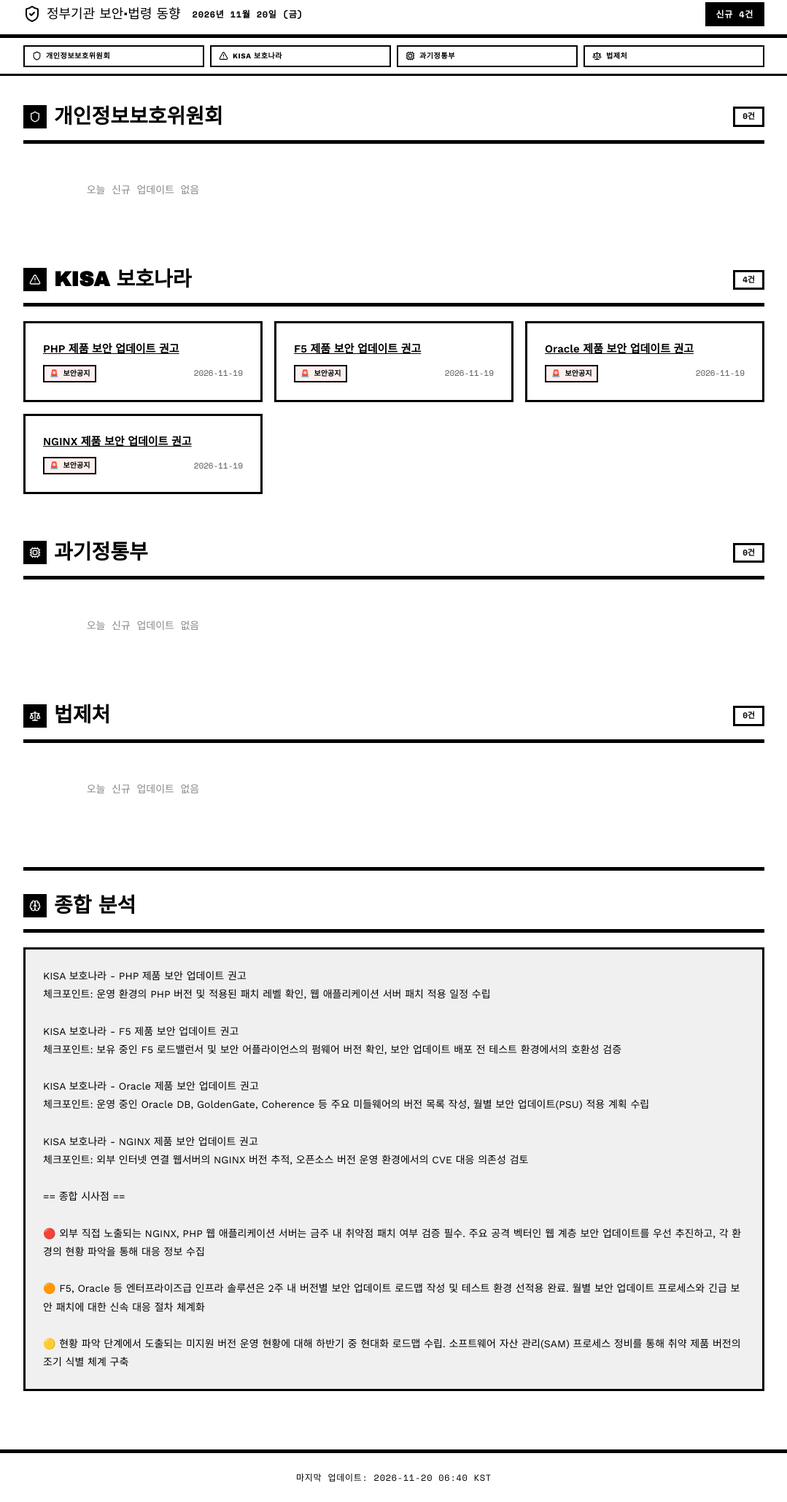
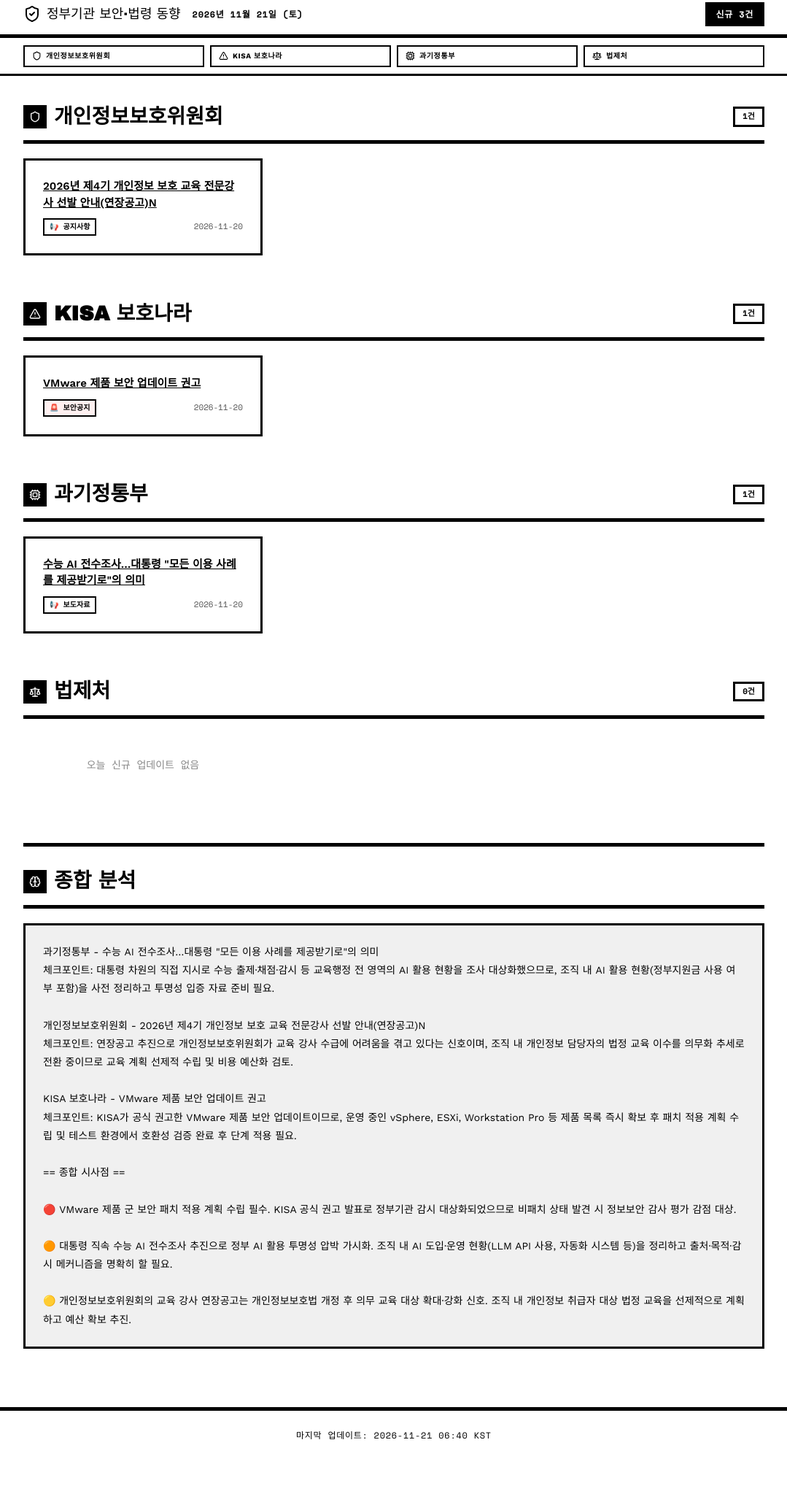
Before and after one commit to msjangsmc-hash/myorg-gov-monitor, a plain HTML site: page index.html in a window 1280 px wide. Shown: the part 8-2066 px from the top of the page at 73% size, without its empty margins (100-1179 px from the left). After the commit the page ends 2008 px from the top, so only its background shows below. Drawn offline with nearby package versions, Linux system fonts and the light colour scheme.

Commit message:
chore: 정부기관 동향 업데이트 2026-11-21

```diff
--- a/index.html
+++ b/index.html
@@ -4,7 +4,7 @@
   <meta charset="UTF-8">
   <meta name="viewport" content="width=device-width, initial-scale=1.0">
   <meta name="robots" content="noindex, nofollow">
-  <title>정부기관 보안·법령 동향 — 2026-11-20</title>
+  <title>정부기관 보안·법령 동향 — 2026-11-21</title>
   <style>
     /* ── RawBlock Design System ── */
     @import url('https://fonts.googleapis.com/css2?family=Archivo+Black&family=Work+Sans:wght@400;600;700&family=Space+Mono:wght@400;700&display=swap');
@@ -84,8 +84,8 @@
         <i data-lucide="shield-check"></i>
         정부기관 보안·법령 동향
       </div>
-      <span class="header-date">2026년 11월 20일 (금)</span>
-      <span class="header-count">신규 4건</span>
+      <span class="header-date">2026년 11월 21일 (토)</span>
+      <span class="header-count">신규 3건</span>
     </div>
   </header>
 
@@ -104,10 +104,18 @@
       <div class="section-header">
         <span class="section-icon"><i data-lucide="shield"></i></span>
         <h2 class="section-title">개인정보보호위원회</h2>
-        <span class="section-badge">0건</span>
+        <span class="section-badge">1건</span>
       </div>
       <div class="cards">
-        <p class="empty">오늘 신규 업데이트 없음</p>
+
+      <article class="card">
+        <a class="card-title" href="https://www.pipc.go.kr/np/cop/bbs/selectBoardArticle.do?bbsId=BS061&mCode=C010010000&nttId=12662" target="_blank" rel="noopener noreferrer">2026년 제4기 개인정보 보호 교육 전문강사 선발 안내(연장공고)N</a>
+        <div class="card-meta">
+          <span class="meta-badge press">📢 공지사항</span>
+          <span class="meta-date">2026-11-20</span>
+        </div>
+
+      </article>
       </div>
     </section>
 
@@ -115,42 +123,15 @@
       <div class="section-header">
         <span class="section-icon"><i data-lucide="alert-triangle"></i></span>
         <h2 class="section-title">KISA 보호나라</h2>
-        <span class="section-badge">4건</span>
+        <span class="section-badge">1건</span>
       </div>
       <div class="cards">
 
       <article class="card">
-        <a class="card-title" href="https://www.boho.or.kr/kr/bbs/view.do?searchCnd=&bbsId=B0000133&searchWrd=&menuNo=205020&pageIndex=1&categoryCode=&nttId=72318" target="_blank" rel="noopener noreferrer">PHP 제품 보안 업데이트 권고</a>
+        <a class="card-title" href="https://www.boho.or.kr/kr/bbs/view.do?searchCnd=&bbsId=B0000133&searchWrd=&menuNo=205020&pageIndex=1&categoryCode=&nttId=72319" target="_blank" rel="noopener noreferrer">VMware 제품 보안 업데이트 권고</a>
         <div class="card-meta">
           <span class="meta-badge alert">🚨 보안공지</span>
-          <span class="meta-date">2026-11-19</span>
-        </div>
-
-      </article>
-
-      <article class="card">
-        <a class="card-title" href="https://www.boho.or.kr/kr/bbs/view.do?searchCnd=&bbsId=B0000133&searchWrd=&menuNo=205020&pageIndex=1&categoryCode=&nttId=72316" target="_blank" rel="noopener noreferrer">F5 제품 보안 업데이트 권고</a>
-        <div class="card-meta">
-          <span class="meta-badge alert">🚨 보안공지</span>
-          <span class="meta-date">2026-11-19</span>
-        </div>
-
-      </article>
-
-      <article class="card">
-        <a class="card-title" href="https://www.boho.or.kr/kr/bbs/view.do?searchCnd=&bbsId=B0000133&searchWrd=&menuNo=205020&pageIndex=1&categoryCode=&nttId=72315" target="_blank" rel="noopener noreferrer">Oracle 제품 보안 업데이트 권고</a>
-        <div class="card-meta">
-          <span class="meta-badge alert">🚨 보안공지</span>
-          <span class="meta-date">2026-11-19</span>
-        </div>
-
-      </article>
-
-      <article class="card">
-        <a class="card-title" href="https://www.boho.or.kr/kr/bbs/view.do?searchCnd=&bbsId=B0000133&searchWrd=&menuNo=205020&pageIndex=1&categoryCode=&nttId=72314" target="_blank" rel="noopener noreferrer">NGINX 제품 보안 업데이트 권고</a>
-        <div class="card-meta">
-          <span class="meta-badge alert">🚨 보안공지</span>
-          <span class="meta-date">2026-11-19</span>
+          <span class="meta-date">2026-11-20</span>
         </div>
 
       </article>
@@ -161,10 +142,18 @@
       <div class="section-header">
         <span class="section-icon"><i data-lucide="cpu"></i></span>
         <h2 class="section-title">과기정통부</h2>
-        <span class="section-badge">0건</span>
+        <span class="section-badge">1건</span>
       </div>
       <div class="cards">
-        <p class="empty">오늘 신규 업데이트 없음</p>
+
+      <article class="card">
+        <a class="card-title" href="http://www.breaknews.com/1252495" target="_blank" rel="noopener noreferrer">수능 AI 전수조사…대통령 &quot;모든 이용 사례를 제공받기로&quot;의 의미</a>
+        <div class="card-meta">
+          <span class="meta-badge press">📢 보도자료</span>
+          <span class="meta-date">2026-11-20</span>
+        </div>
+
+      </article>
       </div>
     </section>
 
@@ -184,30 +173,27 @@
         <span class="section-icon"><i data-lucide="brain"></i></span>
         <h2 class="section-title">종합 분석</h2>
       </div>
-      <pre class="analysis-body">KISA 보호나라 - PHP 제품 보안 업데이트 권고
-체크포인트: 운영 환경의 PHP 버전 및 적용된 패치 레벨 확인, 웹 애플리케이션 서버 패치 적용 일정 수립
+      <pre class="analysis-body">과기정통부 - 수능 AI 전수조사…대통령 &quot;모든 이용 사례를 제공받기로&quot;의 의미
+체크포인트: 대통령 차원의 직접 지시로 수능 출제·채점·감시 등 교육행정 전 영역의 AI 활용 현황을 조사 대상화했으므로, 조직 내 AI 활용 현황(정부지원금 사용 여부 포함)을 사전 정리하고 투명성 입증 자료 준비 필요.
 
-KISA 보호나라 - F5 제품 보안 업데이트 권고
-체크포인트: 보유 중인 F5 로드밸런서 및 보안 어플라이언스의 펌웨어 버전 확인, 보안 업데이트 배포 전 테스트 환경에서의 호환성 검증
+개인정보보호위원회 - 2026년 제4기 개인정보 보호 교육 전문강사 선발 안내(연장공고)N
+체크포인트: 연장공고 추진으로 개인정보보호위원회가 교육 강사 수급에 어려움을 겪고 있다는 신호이며, 조직 내 개인정보 담당자의 법정 교육 이수를 의무화 추세로 전환 중이므로 교육 계획 선제적 수립 및 비용 예산화 검토.
 
-KISA 보호나라 - Oracle 제품 보안 업데이트 권고
-체크포인트: 운영 중인 Oracle DB, GoldenGate, Coherence 등 주요 미들웨어의 버전 목록 작성, 월별 보안 업데이트(PSU) 적용 계획 수립
-
-KISA 보호나라 - NGINX 제품 보안 업데이트 권고
-체크포인트: 외부 인터넷 연결 웹서버의 NGINX 버전 추적, 오픈소스 버전 운영 환경에서의 CVE 대응 의존성 검토
+KISA 보호나라 - VMware 제품 보안 업데이트 권고
+체크포인트: KISA가 공식 권고한 VMware 제품 보안 업데이트이므로, 운영 중인 vSphere, ESXi, Workstation Pro 등 제품 목록 즉시 확보 후 패치 적용 계획 수립 및 테스트 환경에서 호환성 검증 완료 후 단계 적용 필요.
 
 == 종합 시사점 ==
 
-🔴 외부 직접 노출되는 NGINX, PHP 웹 애플리케이션 서버는 금주 내 취약점 패치 여부 검증 필수. 주요 공격 벡터인 웹 계층 보안 업데이트를 우선 추진하고, 각 환경의 현황 파악을 통해 대응 정보 수집
+🔴 VMware 제품 군 보안 패치 적용 계획 수립 필수. KISA 공식 권고 발표로 정부기관 감시 대상화되었으므로 비패치 상태 발견 시 정보보안 감사 평가 감점 대상.
 
-🟠 F5, Oracle 등 엔터프라이즈급 인프라 솔루션은 2주 내 버전별 보안 업데이트 로드맵 작성 및 테스트 환경 선적용 완료. 월별 보안 업데이트 프로세스와 긴급 보안 패치에 대한 신속 대응 절차 체계화
+🟠 대통령 직속 수능 AI 전수조사 추진으로 정부 AI 활용 투명성 압박 가시화. 조직 내 AI 도입·운영 현황(LLM API 사용, 자동화 시스템 등)을 정리하고 출처·목적·감시 메커니즘을 명확히 할 필요.
 
-🟡 현황 파악 단계에서 도출되는 미지원 버전 운영 현황에 대해 하반기 중 현대화 로드맵 수립. 소프트웨어 자산 관리(SAM) 프로세스 정비를 통해 취약 제품 버전의 조기 식별 체계 구축</pre>
+🟡 개인정보보호위원회의 교육 강사 연장공고는 개인정보보호법 개정 후 의무 교육 대상 확대·강화 신호. 조직 내 개인정보 취급자 대상 법정 교육을 선제적으로 계획하고 예산 확보 추진.</pre>
     </section>
   </main>
 
   <footer class="site-footer">
-    마지막 업데이트: 2026-11-20 06:40 KST
+    마지막 업데이트: 2026-11-21 06:40 KST
   </footer>
   <script src="https://unpkg.com/lucide@latest/dist/umd/lucide.min.js"></script>
   <script>lucide.createIcons();</script>
```
